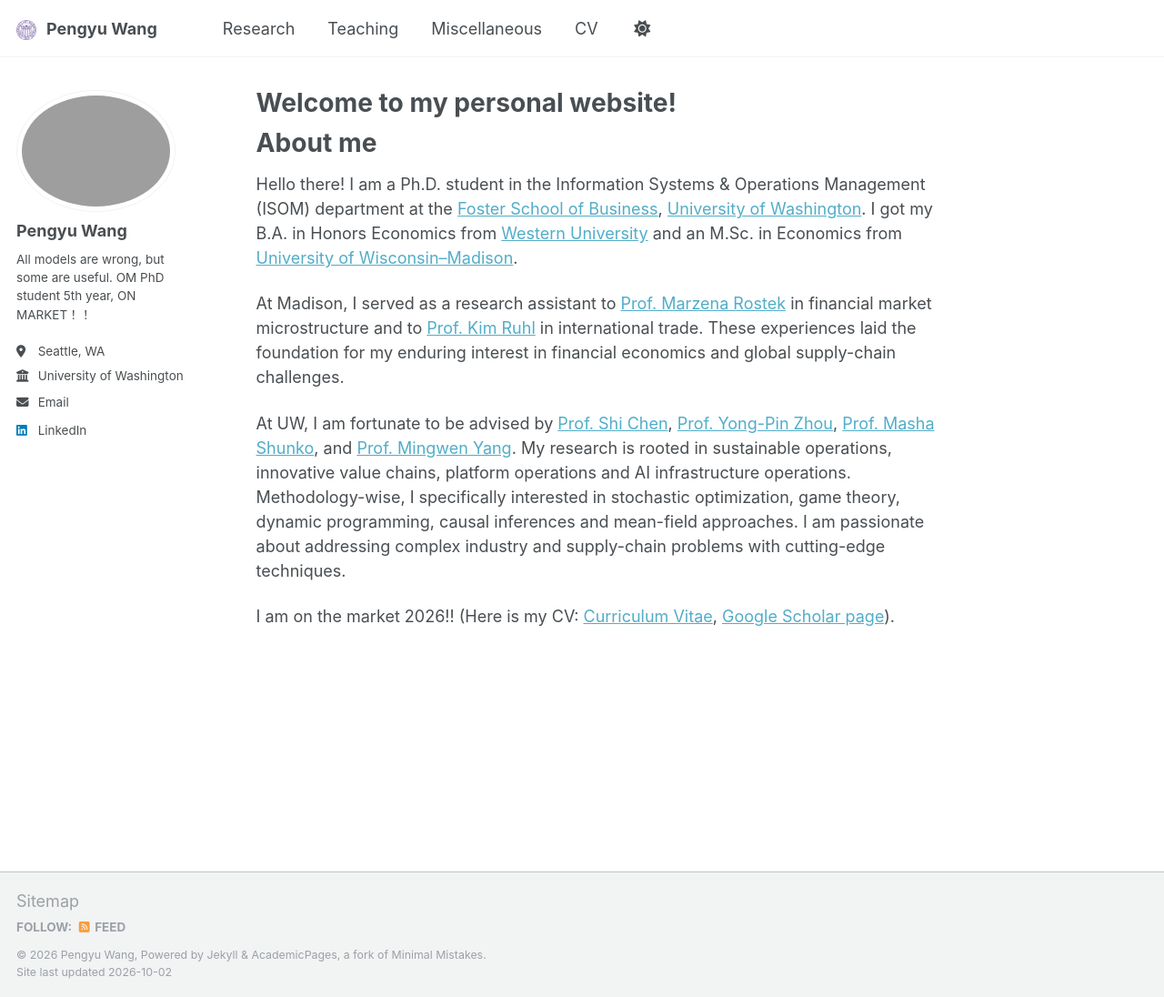
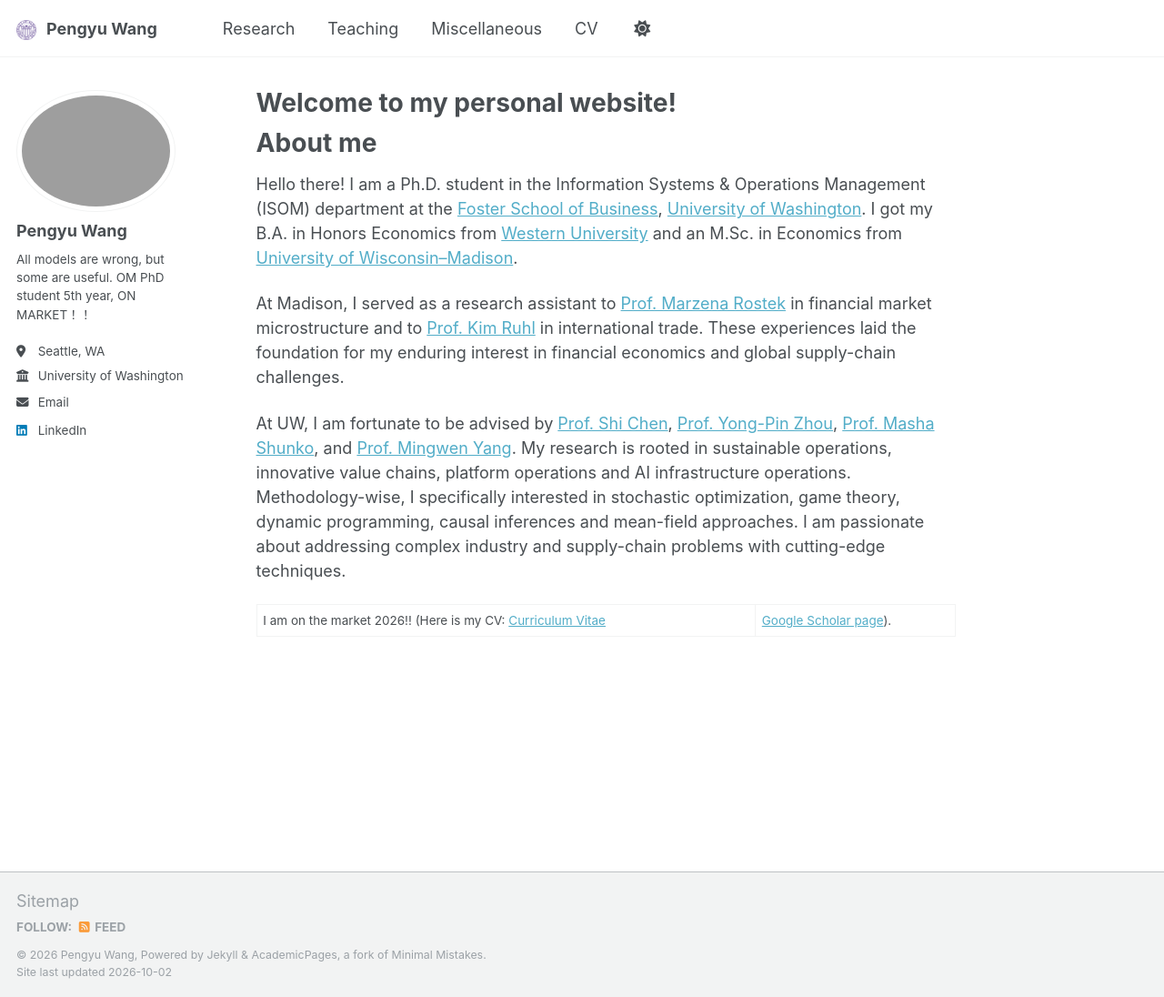
Before and after one commit to MithrandiRAaron/mithrandiraaron.github.io, a Jekyll site: the page built from _pages/about.md, in a window 1280 px wide and 1096 px high. Shown: the whole window at 91% size. Built offline with Jekyll 4.4.1, drawn with Linux system fonts in a browser that asks for light colours.

```diff
--- a/_pages/about.md
+++ b/_pages/about.md
@@ -14,4 +14,4 @@ At Madison, I served as a research assistant to [Prof. Marzena Rostek](https://u
 
 At UW, I am fortunate to be advised by [Prof. Shi Chen](https://foster.uw.edu/faculty-research/directory/shi-chen/){:target="_blank"}, [Prof. Yong-Pin Zhou](https://faculty.washington.edu/yongpin/){:target="_blank"}, [Prof. Masha Shunko](https://foster.uw.edu/faculty-research/directory/masha-shunko/){:target="_blank"}, and [Prof. Mingwen Yang](https://foster.uw.edu/faculty-research/directory/mingwen-yang/){:target="_blank"}. My research is rooted in sustainable operations, innovative value chains, platform operations and AI infrastructure operations. Methodology-wise, I specifically interested in stochastic optimization, game theory, dynamic programming, causal inferences and mean-field approaches. I am passionate about addressing complex industry and supply-chain problems with cutting-edge techniques.
 
-I am on the market 2026!! (Here is my CV: [Curriculum Vitae](/files/Pengyu_Wang_CV.pdf), [Google Scholar page](https://scholar.google.com/citations?user=wq1KSmIAAAAJ&hl=en){:target="_blank"}).
+I am on the market 2026!! (Here is my CV: [Curriculum Vitae](/files/Pengyu_Wang_CV.pdf) | [Google Scholar page](https://scholar.google.com/citations?user=wq1KSmIAAAAJ&hl=en){:target="_blank"}).
```
